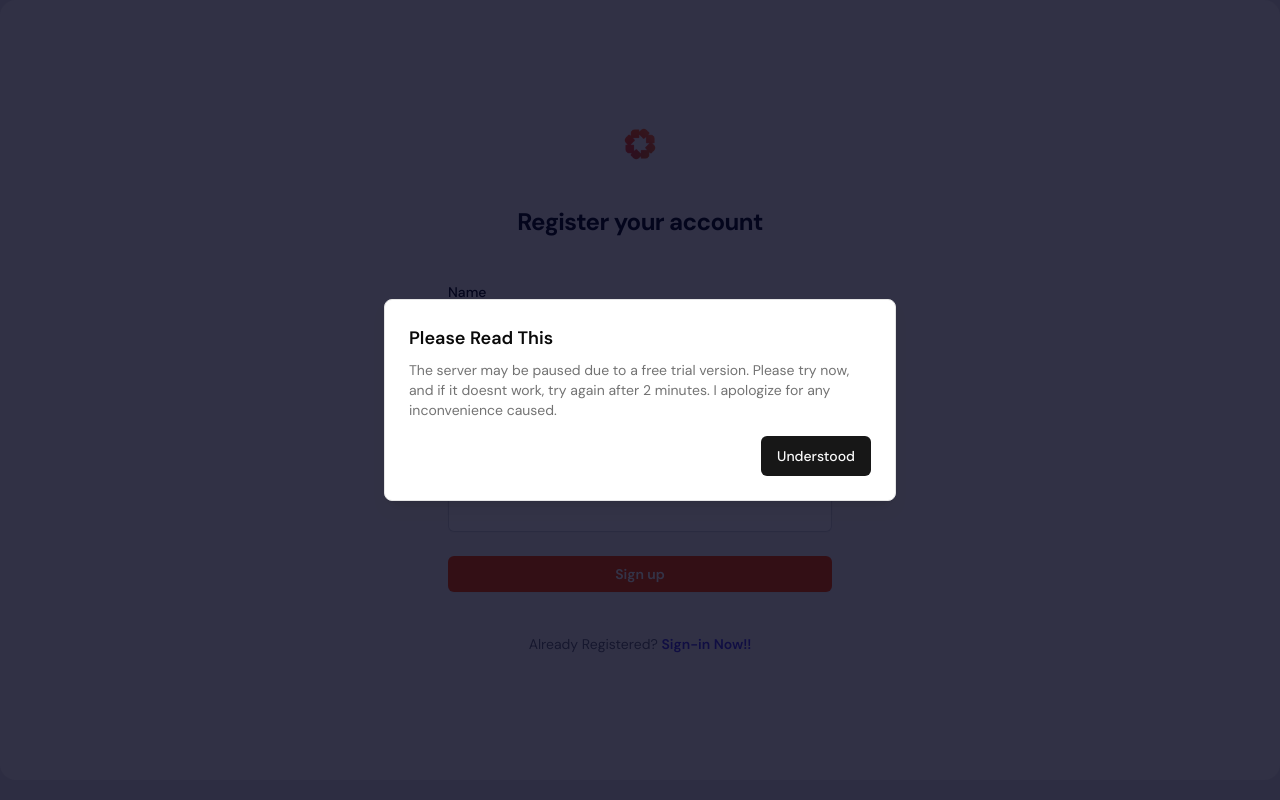
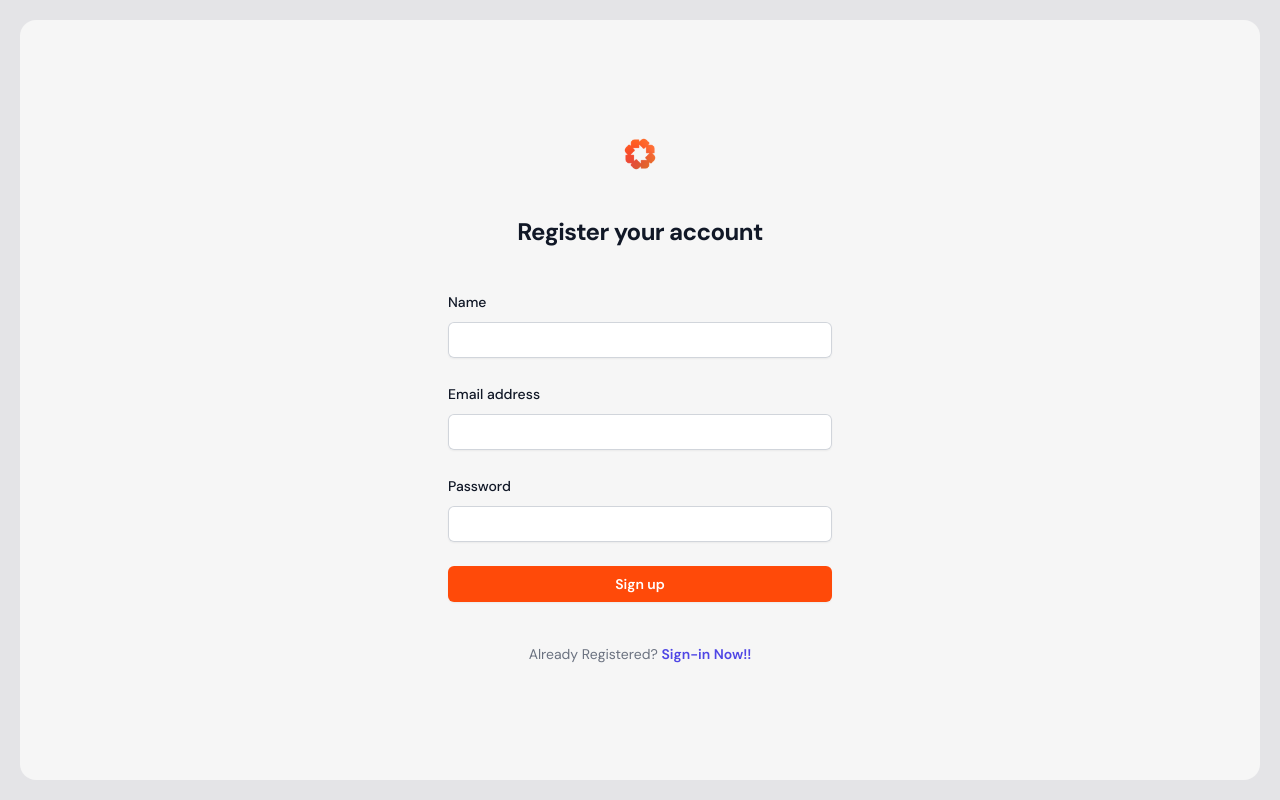
Before and after one commit to Amanfromearth/ChatApp, a Next.js app: page /sign-up in a window 1280 px wide. Built offline with nearby package versions, Linux system fonts and the light colour scheme; no server answers.

Commit message:
switched to heroku

```diff
--- a/app/(auth)/sign-up/page.jsx
+++ b/app/(auth)/sign-up/page.jsx
@@ -3,18 +3,7 @@
 import { StrapiErrors } from "@/components/strapierror";
 import { registerUser } from "@/data/actions/auth-actions";
 import Image from "next/image";
-import { useFormState } from "react-dom"
-import { useState, useEffect } from 'react';
-
-import {
-  AlertDialog,
-  AlertDialogContent,
-  AlertDialogHeader,
-  AlertDialogTitle,
-  AlertDialogDescription,
-  AlertDialogFooter,
-  AlertDialogAction,
-} from "@/components/ui/alert-dialog"
+import {useFormState} from "react-dom"
 
 const intialState = {
   zodErrors: null,
@@ -22,18 +11,10 @@
   data: null,
   message: null,
 };
-
 export default function RegisterPage() {
   const [formState, formAction] = useFormState(registerUser, intialState)
-  const [isDialogOpen, setIsDialogOpen] = useState(false);
-
-  useEffect(() => {
-
-    setIsDialogOpen(true);
-  }, []);
-
   return (
-    <div className="flex relative min-h-full bg-front rounded-2xl flex-1 flex-col justify-center px-6 py-12 lg:px-8">
+    <div className="flex min-h-full bg-front rounded-2xl flex-1 flex-col justify-center px-6 py-12 lg:px-8">
       <div className="sm:mx-auto sm:w-full sm:max-w-sm">
         <Image
           alt="logo"
@@ -82,20 +63,6 @@
           </a>
         </p>
       </div>
-
-      <AlertDialog open={isDialogOpen}>
-        <AlertDialogContent>
-          <AlertDialogHeader>
-            <AlertDialogTitle>Please Read This</AlertDialogTitle>
-            <AlertDialogDescription>
-              The server may be paused due to a free trial version. Please try now, and if it doesnt work, try again after 2 minutes. I apologize for any inconvenience caused.
-            </AlertDialogDescription>
-          </AlertDialogHeader>
-          <AlertDialogFooter>
-            <AlertDialogAction onClick={() => setIsDialogOpen(false)}>Understood</AlertDialogAction>
-          </AlertDialogFooter>
-        </AlertDialogContent>
-      </AlertDialog>
     </div>
   );
 }
--- a/app/page.js
+++ b/app/page.js
@@ -6,7 +6,7 @@
 import Sidebar from "../components/section/Sidebar";
 import ChatArea from "../components/section/ChatArea";
 
-const socket = io("https://chat-backend-c9f1.onrender.com", {
+const socket = io("https://ayna-backend-b2aea8062f3c.herokuapp.com", {
   transports: ["websocket"],
 });
 
--- a/lib/utils.js
+++ b/lib/utils.js
@@ -6,5 +6,5 @@
 }
 
 export function getStrapiURL() {
-  return process.env.NEXT_PUBLIC_STRAPI_URL ?? "https://chat-backend-c9f1.onrender.com";
+  return process.env.NEXT_PUBLIC_STRAPI_URL ?? "https://ayna-backend-b2aea8062f3c.herokuapp.com";
 }
```
